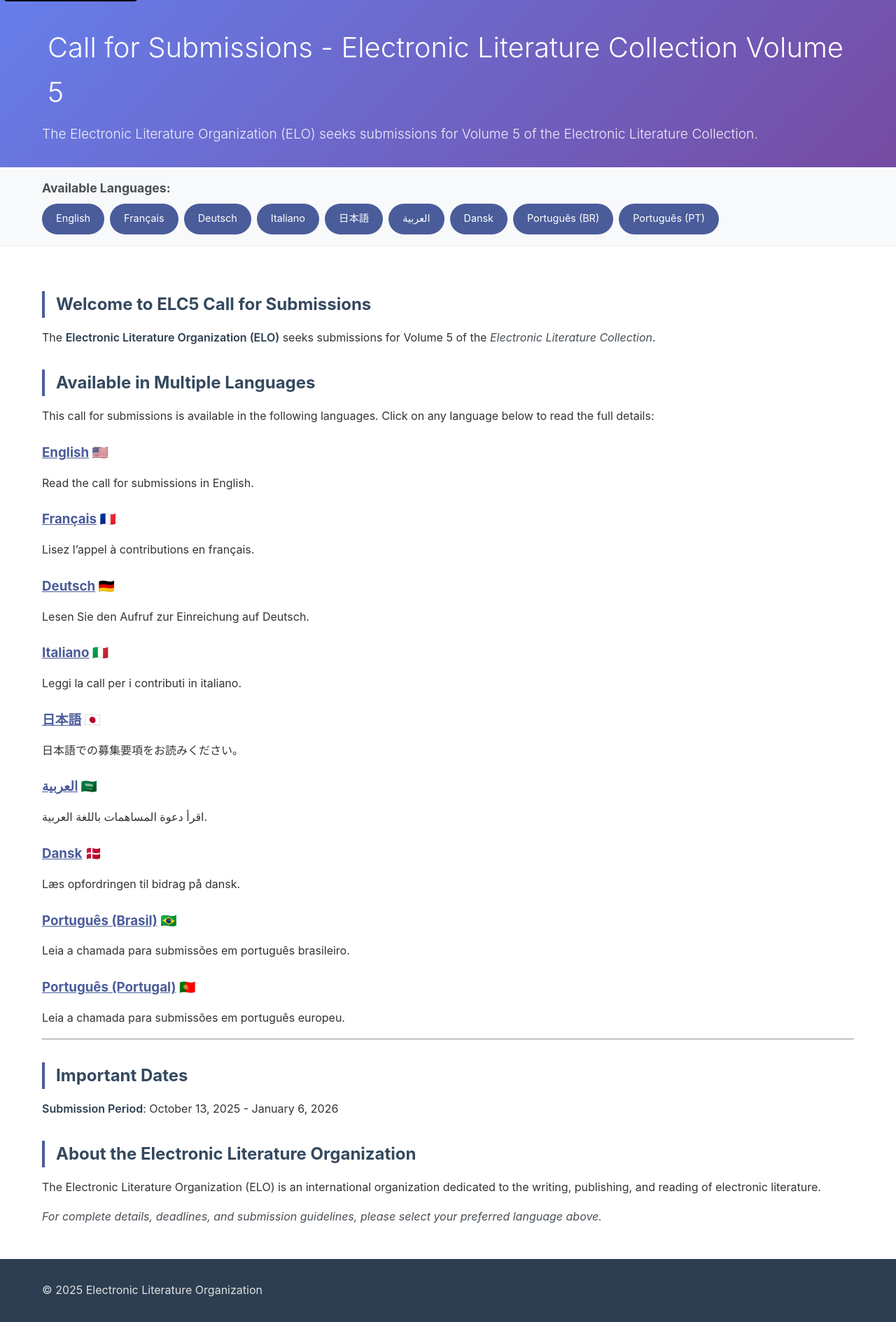
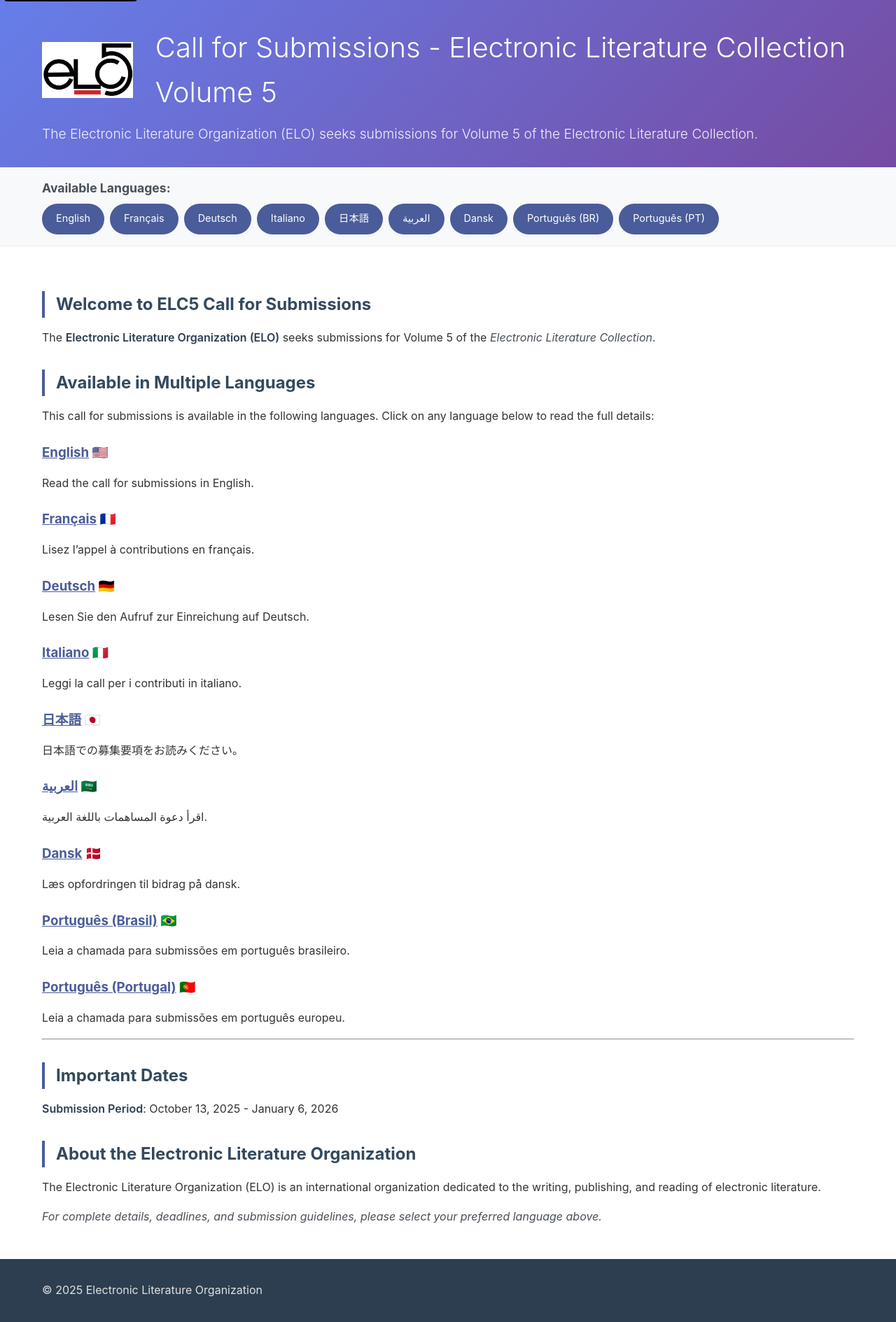
Before and after one commit to eliterature/elc5-info, a Jekyll site: the page built from docs/index.md, in a window 1280 px wide. Shown: the whole page at 70% size. Built offline with Jekyll 4.4.1, drawn with Linux system fonts in a browser that asks for light colours.

Commit message:
Added brand image

```diff
--- a/docs/_layouts/default.html
+++ b/docs/_layouts/default.html
@@ -4,23 +4,20 @@
   <meta charset="utf-8">
   <meta http-equiv="X-UA-Compatible" content="IE=edge">
   <meta name="viewport" content="width=device-width, initial-scale=1">
-
   <title>{% if page.title %}{{ page.title | escape }}{% else %}{{ site.title | escape }}{% endif %}</title>
   <meta name="description" content="{{ page.excerpt | default: site.description | strip_html | normalize_whitespace | truncate: 160 | escape }}">
-
   <link rel="stylesheet" href="{{ "/assets/css/style.css" | relative_url }}">
-
-  {% if jekyll.environment == 'production' and site.google_analytics %}
-    {% include google-analytics.html %}
-  {% endif %}
 </head>
 <body>
   <a href="#main-content" class="skip-link">Skip to main content</a>
 
   <header class="site-header">
     <div class="wrapper">
-      <div class="site-title">
-        <a href="{{ "/" | relative_url }}">{{ site.title | escape }}</a>
+      <div class="header-content">
+        <img src="{{ "/assets/images/elc5-logo.png" | relative_url }}" alt="Electronic Literature Collection Volume 5 Logo" class="site-logo">
+        <div class="site-title">
+          <a href="{{ "/" | relative_url }}">{{ site.title | escape }}</a>
+        </div>
       </div>
       {% if site.description %}
         <p class="site-description">{{ site.description | escape }}</p>
--- a/docs/assets/css/style.scss
+++ b/docs/assets/css/style.scss
@@ -49,6 +49,22 @@ body {
   color: white;
   padding: 2rem 0;
   box-shadow: 0 2px 10px rgba(0,0,0,0.1);
+}
+
+.header-content {
+  display: flex;
+  align-items: center;
+  gap: 1.5rem;
+}
+
+.site-logo {
+  max-height: 80px;
+  width: auto;
+  transition: transform 0.3s ease;
+}
+
+.site-logo:hover {
+  transform: scale(1.05);
 }
 
 .site-title {
@@ -381,6 +397,16 @@ th {
 }
 
 @media (max-width: 480px) {
+  .header-content {
+    flex-direction: column;
+    gap: 1rem;
+    text-align: center;
+  }
+
+  .site-logo {
+    max-height: 60px;
+  }
+
   .site-title {
     font-size: 1.5rem;
   }
```
Also changed, not shown: docs/assets/images/elc5-logo.png (added), 14 other files.
